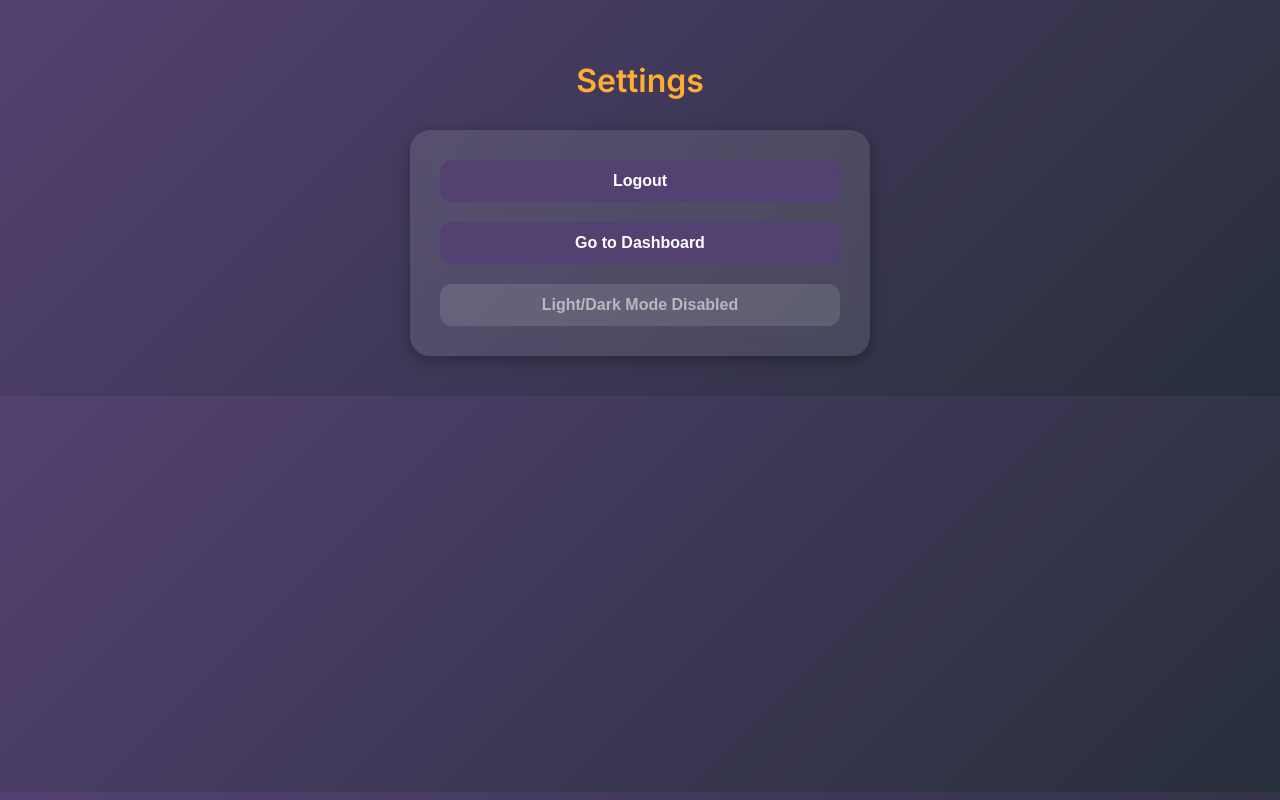
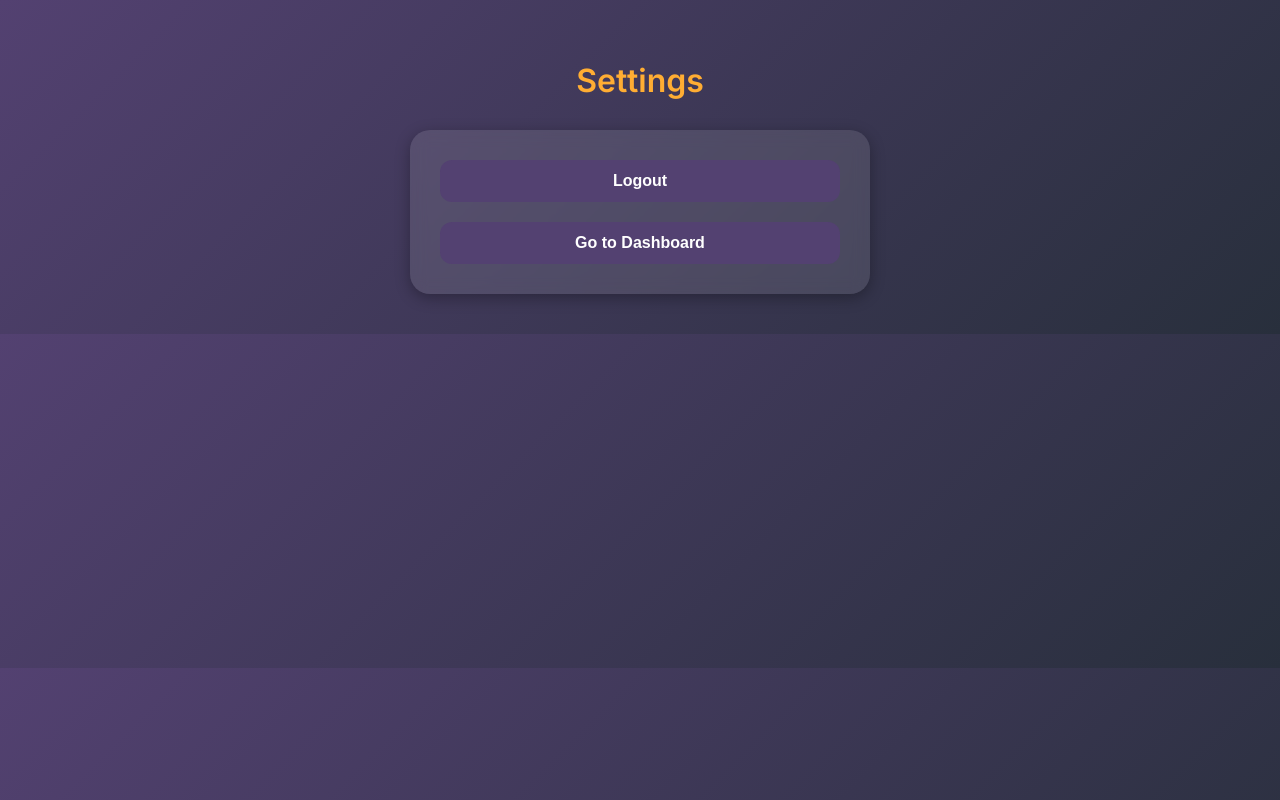
Before and after one commit to SomeshSawant/BugByters, a website: page settings.html in a window 1280 px wide. Drawn offline with Linux system fonts and the light colour scheme.

Commit message:
Update settings.html

```diff
--- a/settings.html
+++ b/settings.html
@@ -83,7 +83,7 @@
     <button class="settings-btn" onclick="goDashboard()">Go to Dashboard</button>
 
     <!-- Light/Dark Mode Disabled -->
-    <button class="settings-btn disabled">Light/Dark Mode Disabled</button>
+    <!-- <button class="settings-btn disabled">Light/Dark Mode Disabled</button> -->
   </div>
 
   <script>
```
